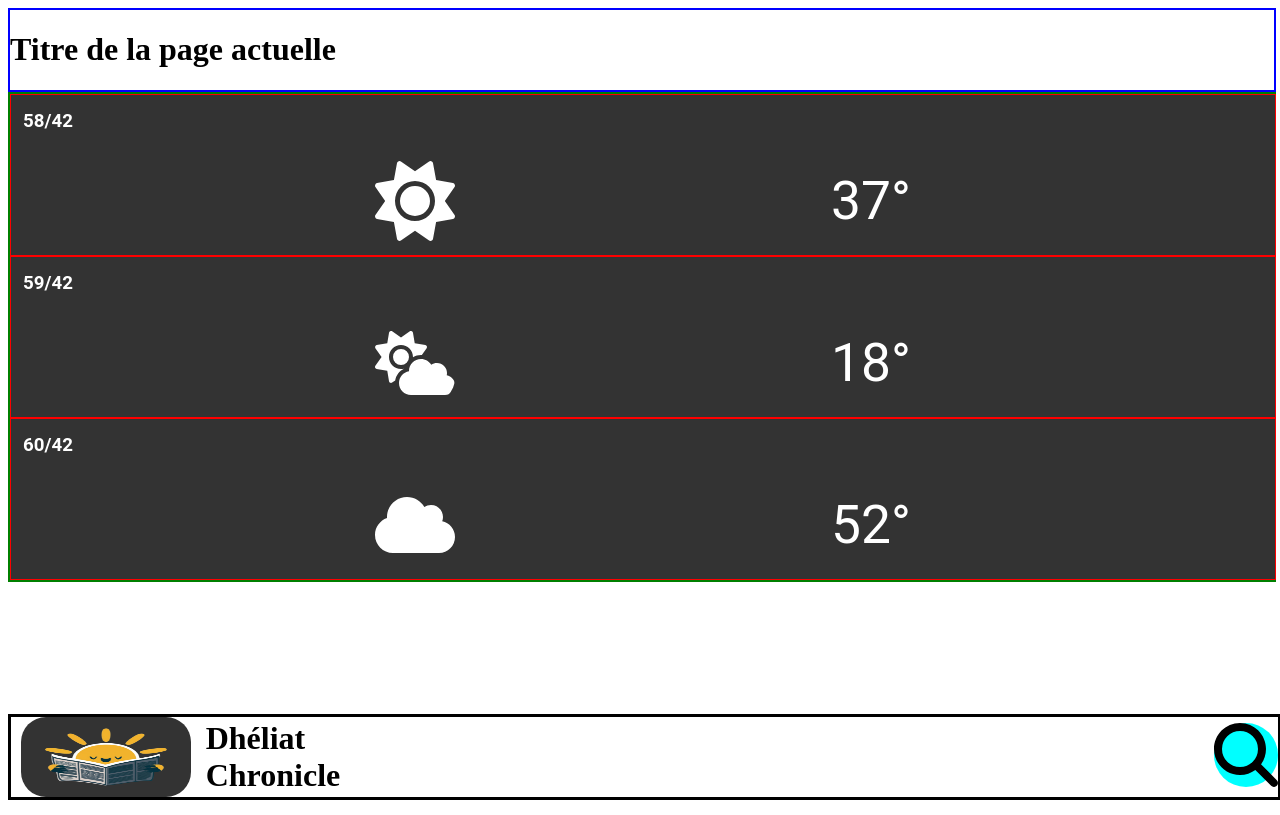
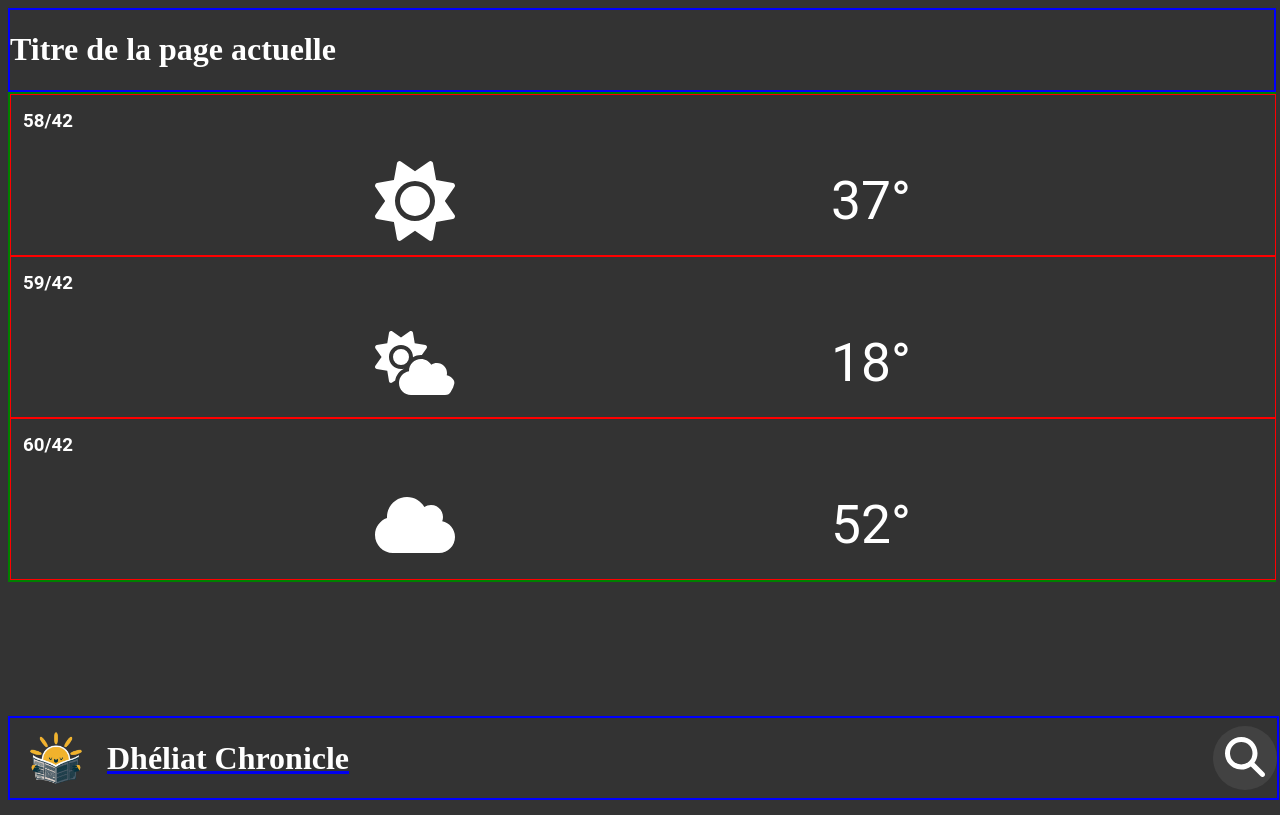
Before and after one commit to WildCodeSchool/2023-09-JS-Lyon-P2-GROUP-API-Way, a React (Vite) app in the folder frontend/: page /accueil in a window 1280 px wide. Built offline with nearby package versions, Linux system fonts and the light colour scheme.

Commit message:
finish the navbar

```diff
--- a/frontend/src/components/NavBar/NavBar.jsx
+++ b/frontend/src/components/NavBar/NavBar.jsx
@@ -9,12 +9,14 @@ function Navbar() {
         <SearchButton /> {/* Utilisez le composant SearchButton à gauche */}
       </div>
       <div className="centerContent">
+        <a href="/accueil">
           <img
             src="/src/assets/logo2.png"
             alt="Logo Dhéliat Chronicle"
             className="logoApp"
           />
           <h1>Dhéliat Chronicle</h1>
+        </a>
       </div>
       <div className="buttonSearchRight">
         <SearchButton /> {/* Utilisez le composant SearchButton à droite */}
--- a/frontend/src/components/NavBar/navbar.css
+++ b/frontend/src/components/NavBar/navbar.css
@@ -11,10 +11,11 @@ footer {
   bottom: 0;
   align-items: center;
   justify-content: space-between;
-  border-color: aqua;
-  border: solid;
 }
-
+h1 {
+  text-decoration: none;
+  color: white;
+}
 .footer-content {
   display: flex;
   align-items: center;
@@ -23,8 +24,8 @@ footer {
 }
 
 .logoApp {
-  aspect-ratio: 1;
-  max-height: 10dvh;
+  width: auto;
+  max-height: 9dvh;
   margin-right: 15px;
 }
 
@@ -35,7 +36,7 @@ footer {
   width: 100%;
 }
 
-.centerContent {
+.centerContent > * {
   display: flex;
   flex-direction: row;
   object-fit: contain;
@@ -44,6 +45,7 @@ footer {
   margin-left: 10px;
   margin-left: 10px;
 }
+
 .buttonSearchNavBar {
   border: none;
   background: transparent;
@@ -52,13 +54,15 @@ footer {
   border-radius: 50%;
   width: 8vh;
   height: 8vh;
-  background-color: aqua;
+  background-color: #424242;
 }
 
-.buttonSearchNavBar > svg {
+.buttonSearchNavBar > a > svg {
   width: 5vh;
 }
-
+.buttonSearchNavBar > a > svg path {
+  fill: white;
+}
 .buttonSearchLeft {
   display: none;
 }
--- a/frontend/src/pages/onboarding.css
+++ b/frontend/src/pages/onboarding.css
@@ -1,8 +1,18 @@
+html {
+  background-color: #333333;
+  width: 100%;
+  height: 100%;
+}
+.onboarding-container {
+  display: flex;
+  align-items: center;
+  justify-content: center;
+}
+
 img {
   border-radius: 25px;
-  width: 80%;
-  display: grid;
-  justify-content: center;
+  width: 80vh;
+  aspect-ratio: 1;
 }
 
 @-webkit-keyframes animate-svg-stroke-1 {
```
Lines whose indentation alone changed are shown as unchanged.
